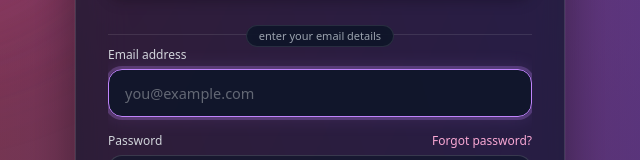
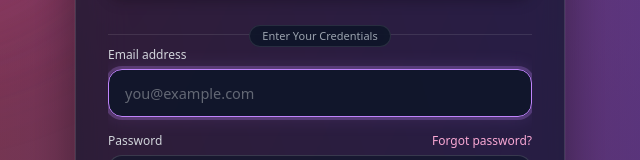
Before and after one commit to KishorJena/Tabsome, a plain HTML site: page login.html in a window 1280 px wide. Both pictures are taken after a click on the button "Continue with Email". Shown: the part 414-574 px from the top of the page, 320-960 px from the left. Drawn offline with nearby package versions, Linux system fonts and the light colour scheme.

Commit message:
refactor

```diff
--- a/login.html
+++ b/login.html
@@ -461,7 +461,7 @@
                                 <div class="relative flex justify-center text-xs">
                                     <span
                                         class="px-3 py-0.5 bg-slate-900/90 text-gray-400 font-medium rounded-full border border-white/10 text-[11px] backdrop-blur-md">
-                                        enter your email details
+                                        Enter Your Credentials
                                     </span>
                                 </div>
                             </div>
```
